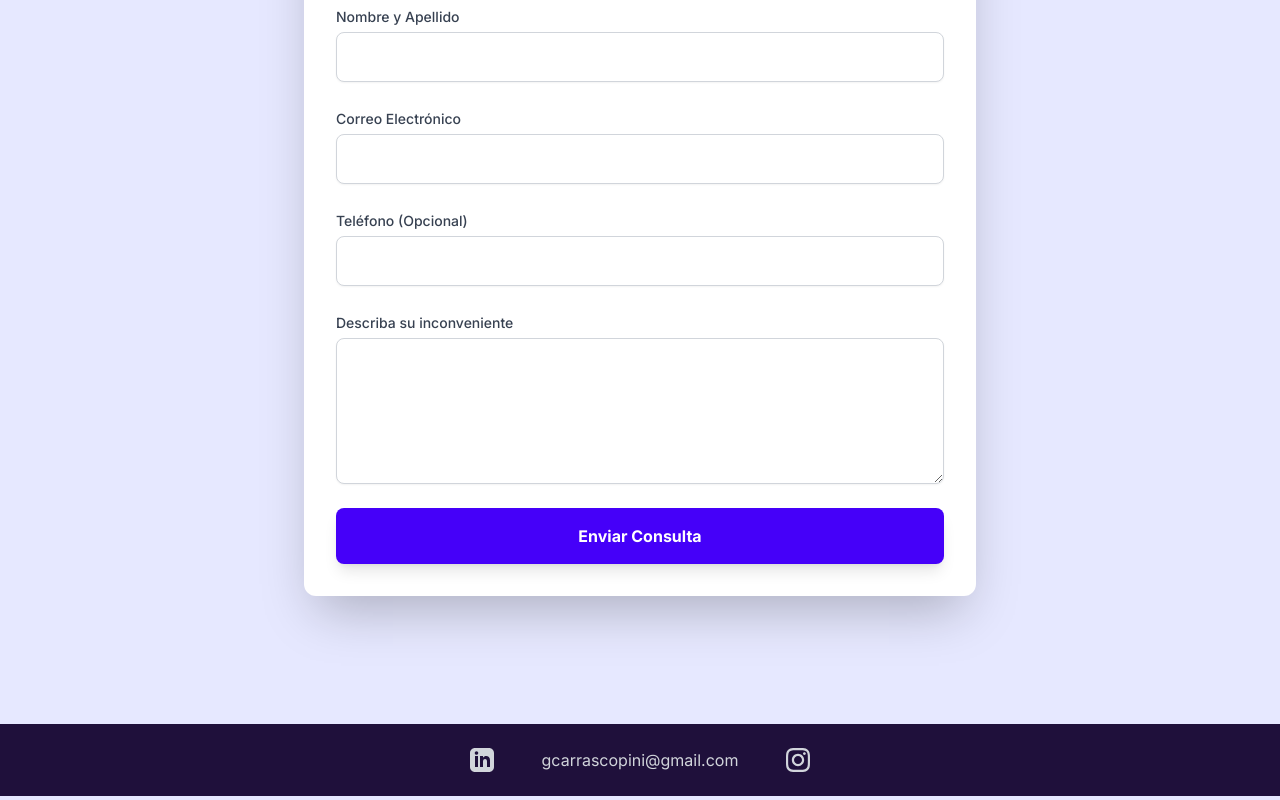
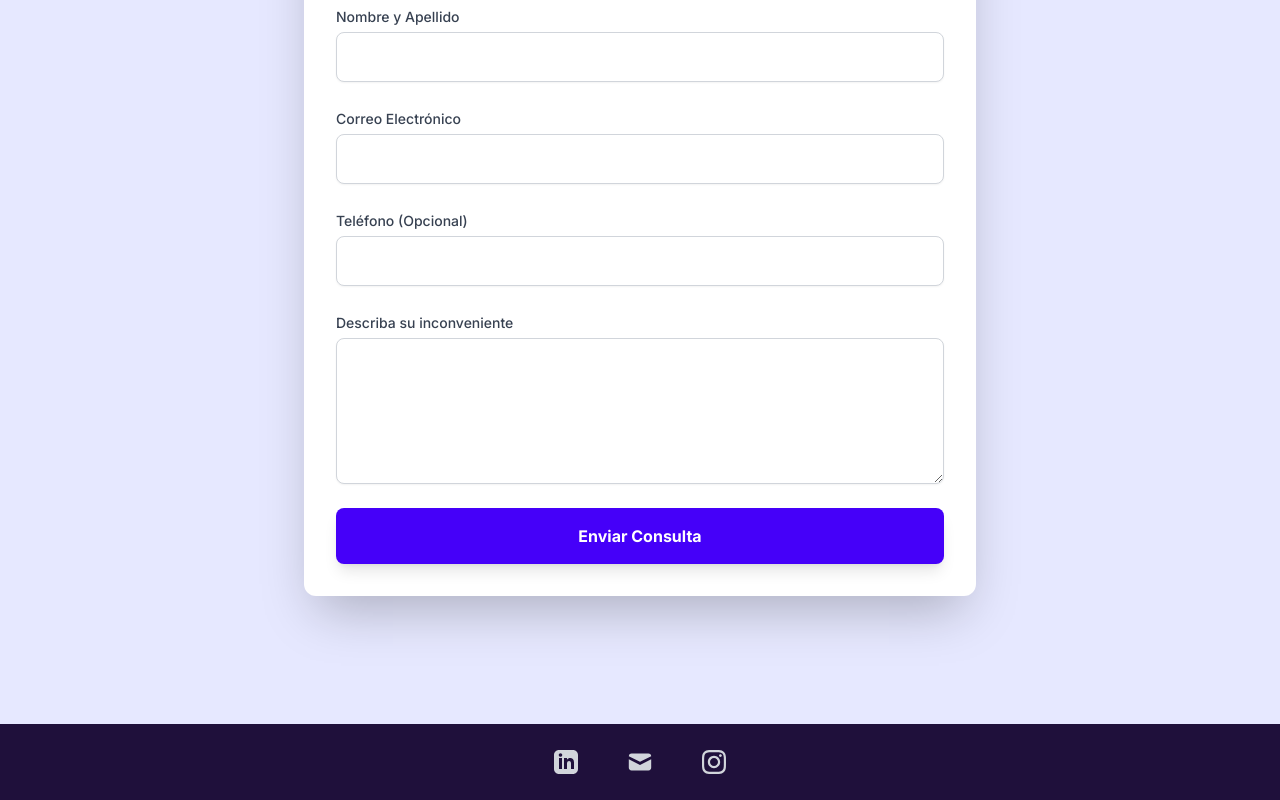
Before and after one commit to juanfernando912/privaia, a plain HTML site: page index.html in a window 1280 px wide. Shown: the part 988-1788 px from the top of the page. Drawn offline with nearby package versions, Linux system fonts and the light colour scheme.

Commit message:
Update index.html

```diff
--- a/index.html
+++ b/index.html
@@ -150,8 +150,13 @@
                     <path d="M19 0h-14c-2.761 0-5 2.239-5 5v14c0 2.761 2.239 5 5 5h14c2.762 0 5-2.239 5-5v-14c0-2.761-2.238-5-5-5zm-11 19h-3v-11h3v11zm-1.5-12.268c-.966 0-1.75-.79-1.75-1.764s.784-1.764 1.75-1.764 1.75.79 1.75 1.764-.783 1.764-1.75 1.764zm13.5 12.268h-3v-5.604c0-3.368-4-3.113-4 0v5.604h-3v-11h3v1.765c1.396-2.586 7-2.777 7 2.476v6.759z"/>
                 </svg>
             </a>
-            <!-- Email Link -->
-            <a href="mailto:gcarrascopini@gmail.com" class="text-gray-300 hover:text-white transition-colors duration-300">gcarrascopini@gmail.com</a>
+            <!-- Email Icon -->
+            <a href="mailto:gcarrascopini@gmail.com" aria-label="Email" class="text-gray-300 hover:text-white transition-colors duration-300">
+                <svg class="w-7 h-7" fill="currentColor" viewBox="0 0 20 20" xmlns="http://www.w3.org/2000/svg">
+                  <path d="M2.003 5.884L10 9.882l7.997-3.998A2 2 0 0016 4H4a2 2 0 00-1.997 1.884z"></path>
+                  <path d="M18 8.118l-8 4-8-4V14a2 2 0 002 2h12a2 2 0 002-2V8.118z"></path>
+                </svg>
+            </a>
             <!-- Instagram Icon -->
             <a href="https://www.instagram.com/gonzalohernan/" target="_blank" rel="noopener noreferrer" aria-label="Instagram" class="text-gray-300 hover:text-white transition-colors duration-300">
                 <svg class="w-6 h-6" fill="currentColor" viewBox="0 0 24 24" aria-hidden="true">
```
